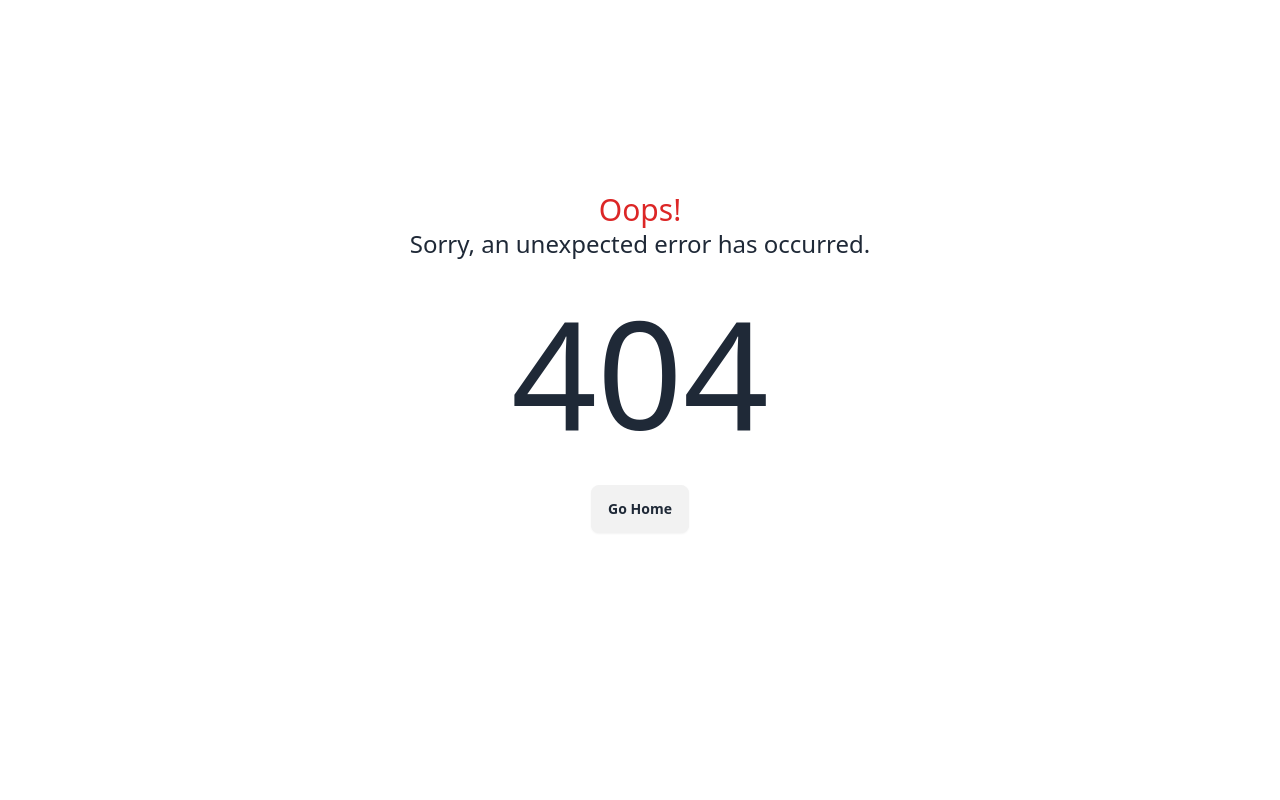
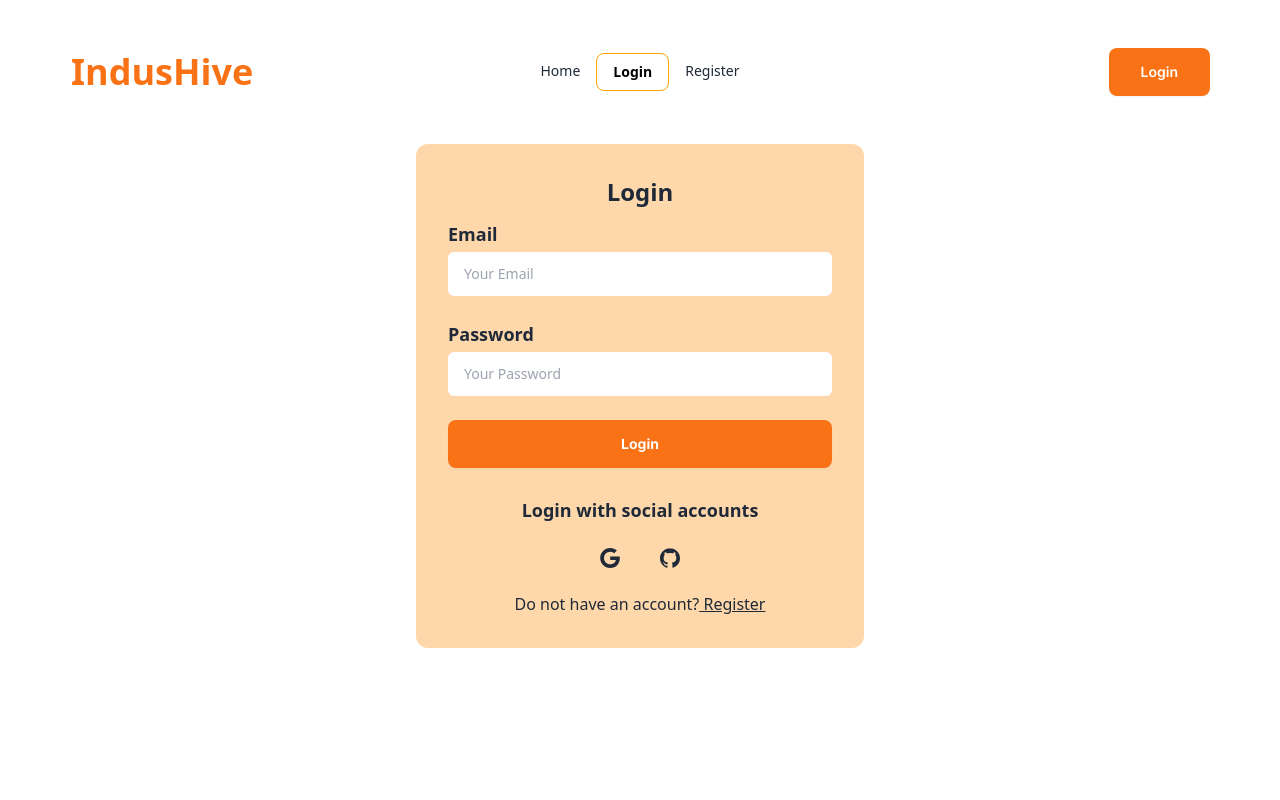
Before and after one commit to Marufhossain07/indus-hive, a React (Vite) app: page /login in a window 1280 px wide. Before the commit this address had no page. Shown: the top 800 px of the page. Built offline with nearby package versions, Linux system fonts and the light colour scheme.

Commit message:
login page added

```diff
--- a/src/layouts/login/Login.jsx
+++ b/src/layouts/login/Login.jsx
@@ -1,8 +1,42 @@
 
 const Login = () => {
     return (
-        <div>
+        <div className="mt-10">
+            <div className="w-full max-w-md mx-auto p-8 space-y-3 rounded-xl bg-orange-200">
+                <h1 className="text-2xl font-bold text-center">Login</h1>
+                <form noValidate="" action="" className="space-y-6">
+                    <div className="space-y-1 text-sm">
+                        <label className="block font-bold text-lg dark:text-gray-600">Email</label>
+                        <input type="email" name="email" id="email" placeholder="Your Email" className="w-full px-4 py-3 rounded-md dark:border-gray-300 dark:bg-gray-50 dark:text-gray-800 focus:dark:border-violet-600" />
+                    </div>
+                    <div className="space-y-1 text-sm">
+                        <label htmlFor="password" className="block font-bold text-lg dark:text-gray-600">Password</label>
+                        <input type="password" name="password" id="password" placeholder="Your Password" className="w-full px-4 py-3 rounded-md dark:border-gray-300 dark:bg-gray-50 dark:text-gray-800 focus:dark:border-violet-600" />
 
+                    </div>
+                    <button className='btn w-full font-bold font-inter py-2 px-8 bg-orange-500 border-none text-white'>Login</button>
+                </form>
+                <div className="flex items-center pt-4 space-x-1">
+                    <div className="flex-1 h-px sm:w-16 dark:bg-gray-300"></div>
+                    <p className="px-3 font-bold text-lg dark:text-gray-600">Login with social accounts</p>
+                    <div className="flex-1 h-px sm:w-16 dark:bg-gray-300"></div>
+                </div>
+                <div className="flex justify-center space-x-4">
+                    <button aria-label="Log in with Google" className="p-3 rounded-sm">
+                        <svg xmlns="http://www.w3.org/2000/svg" viewBox="0 0 32 32" className="w-5 h-5 fill-current">
+                            <path d="M16.318 13.714v5.484h9.078c-0.37 2.354-2.745 6.901-9.078 6.901-5.458 0-9.917-4.521-9.917-10.099s4.458-10.099 9.917-10.099c3.109 0 5.193 1.318 6.38 2.464l4.339-4.182c-2.786-2.599-6.396-4.182-10.719-4.182-8.844 0-16 7.151-16 16s7.156 16 16 16c9.234 0 15.365-6.49 15.365-15.635 0-1.052-0.115-1.854-0.255-2.651z"></path>
+                        </svg>
+                    </button>
+                    <button aria-label="Log in with GitHub" className="p-3 rounded-sm">
+                        <svg xmlns="http://www.w3.org/2000/svg" viewBox="0 0 32 32" className="w-5 h-5 fill-current">
+                            <path d="M16 0.396c-8.839 0-16 7.167-16 16 0 7.073 4.584 13.068 10.937 15.183 0.803 0.151 1.093-0.344 1.093-0.772 0-0.38-0.009-1.385-0.015-2.719-4.453 0.964-5.391-2.151-5.391-2.151-0.729-1.844-1.781-2.339-1.781-2.339-1.448-0.989 0.115-0.968 0.115-0.968 1.604 0.109 2.448 1.645 2.448 1.645 1.427 2.448 3.744 1.74 4.661 1.328 0.14-1.031 0.557-1.74 1.011-2.135-3.552-0.401-7.287-1.776-7.287-7.907 0-1.751 0.62-3.177 1.645-4.297-0.177-0.401-0.719-2.031 0.141-4.235 0 0 1.339-0.427 4.4 1.641 1.281-0.355 2.641-0.532 4-0.541 1.36 0.009 2.719 0.187 4 0.541 3.043-2.068 4.381-1.641 4.381-1.641 0.859 2.204 0.317 3.833 0.161 4.235 1.015 1.12 1.635 2.547 1.635 4.297 0 6.145-3.74 7.5-7.296 7.891 0.556 0.479 1.077 1.464 1.077 2.959 0 2.14-0.020 3.864-0.020 4.385 0 0.416 0.28 0.916 1.104 0.755 6.4-2.093 10.979-8.093 10.979-15.156 0-8.833-7.161-16-16-16z"></path>
+                        </svg>
+                    </button>
+                </div>
+                <p className=" text-center sm:px-6 dark:text-gray-600">Do not have an account?
+                    <a rel="noopener noreferrer" href="#" className="underline dark:text-gray-800"> Register</a>
+                </p>
+            </div>
         </div>
     );
 };
--- a/src/main.jsx
+++ b/src/main.jsx
@@ -10,6 +10,7 @@
 import Home from './layouts/home/Home.jsx'
 import Error from './layouts/Error/Error.jsx'
 import Details from './layouts/Details/Details.jsx';
+import Login from './layouts/login/Login.jsx';
 const router = createBrowserRouter([
   {
     path: "/",
@@ -24,6 +25,10 @@
         path: '/property/:id',
         loader: () => fetch('./data.json'),
         element: <Details></Details>
+      },
+      {
+        path: '/login',
+        element: <Login></Login>
       }
     ]
   },
--- a/src/shareable/navbar/Navbar.jsx
+++ b/src/shareable/navbar/Navbar.jsx
@@ -10,7 +10,7 @@
         <div className="mt-10">
             <div className="navbar p-0 max-w-[1140px] mx-auto">
                 <div className="navbar-start">
-                    <div className="dropdown">
+                    <div className="dropdown z-20">
                         <div tabIndex={0} role="button" className="btn btn-ghost lg:hidden">
                             <svg xmlns="http://www.w3.org/2000/svg" className="h-5 w-5" fill="none" viewBox="0 0 24 24" stroke="currentColor"><path strokeLinecap="round" strokeLinejoin="round" strokeWidth="2" d="M4 6h16M4 12h8m-8 6h16" /></svg>
                         </div>
```
